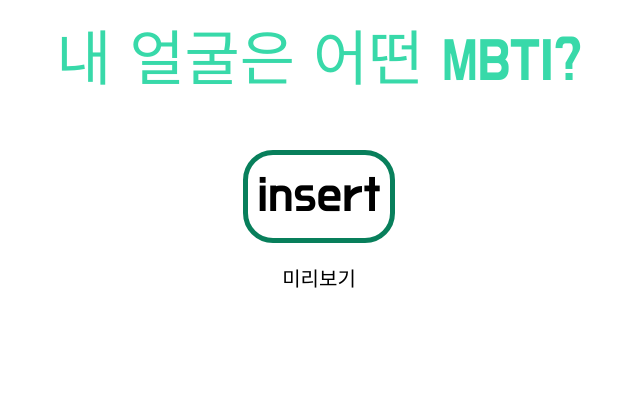
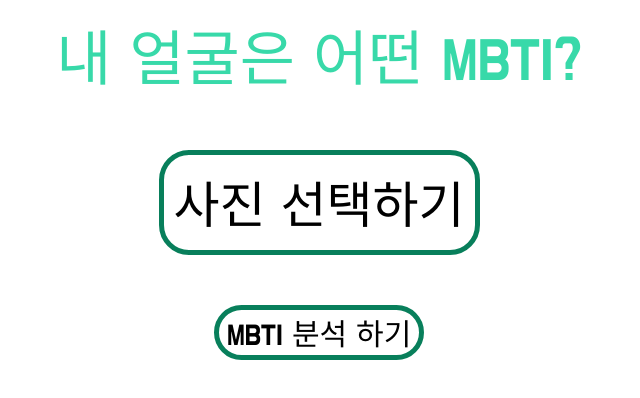
Before and after one commit to seeys/imgcheckold, a React (Create React App) app: page / in a window 1280 px wide. Shown: the top 398 px of the page, without its empty margins (321-961 px from the left). Built offline with nearby package versions, Linux system fonts and the light colour scheme.

Commit message:
Update InputImageBox.jsx

```diff
--- a/src/components/InputImageBox.jsx
+++ b/src/components/InputImageBox.jsx
@@ -1,5 +1,7 @@
 import styled from "@emotion/styled";
-import React from "react";
+import { Button } from "@mui/material";
+import axios from "axios";
+import React, { useState } from "react";
 
 const BoxContainer = styled.div`
   border-radius: 15px;
@@ -31,18 +33,61 @@
   font-size: 20px;
 `;
 
+const BtnMbti = styled.div`
+  text-align: center;
+  margin: 0 auto;
+  margin-top: 50px;
+  font-size: 30px;
+  border: #087f5b solid 5px;
+  border-radius: 30px;
+  width: 200px;
+
+  &:hover {
+    color: white;
+    border: #38d9a9 solid 5px;
+    background-color: #38d9a9;
+  }
+`;
+
+const url = "https://kapi.kakao.com/v1/vision/face/detect";
+const api_key = "5e262de3c0c1e6f16fcba5f8f69e7146";
+
 function InputImageBox() {
-  // 파일 보내기
+  const [imgSrc, setImgsrc] = useState("");
+  const [files, setFiles] = useState("");
+  // 파일 선택하기
   const onClickFile = (e) => {
-    console.log("hi");
-    console.log(e.target.files[0]);
+    const reader = new FileReader();
+    reader.readAsDataURL(e.target.files[0]);
+    setFiles(e.target.files[0]);
+    return new Promise((resolve) => {
+      reader.onload = () => {
+        setImgsrc(reader.result);
+        resolve();
+      };
+    });
+  };
+
+  const handleImgMbti = async (e) => {
+    const formData = new FormData();
+    formData.append("image", files);
+    console.log(files);
+
+    const headers = {
+      Headers: {
+        "Content-type": "multipart/form-data",
+        Authorization: `KakaoAK ${api_key}`,
+      },
+    };
+
+    await axios.post(url, formData, headers).then((res) => console.log(res));
   };
 
   return (
     <>
       <BoxContainer>
         <label htmlFor="input_file">
-          <InsertBtn>insert</InsertBtn>
+          <InsertBtn>사진 선택하기</InsertBtn>
         </label>
         <input
           type="file"
@@ -51,7 +96,10 @@
           onChange={onClickFile}
         />
       </BoxContainer>
-      <PreviewBox>미리보기</PreviewBox>
+      <PreviewBox>
+        {imgSrc && <img src={imgSrc} alt="preview" width="300" height="300" />}
+      </PreviewBox>
+      <BtnMbti onClick={handleImgMbti}>MBTI 분석 하기</BtnMbti>
     </>
   );
 }
```
